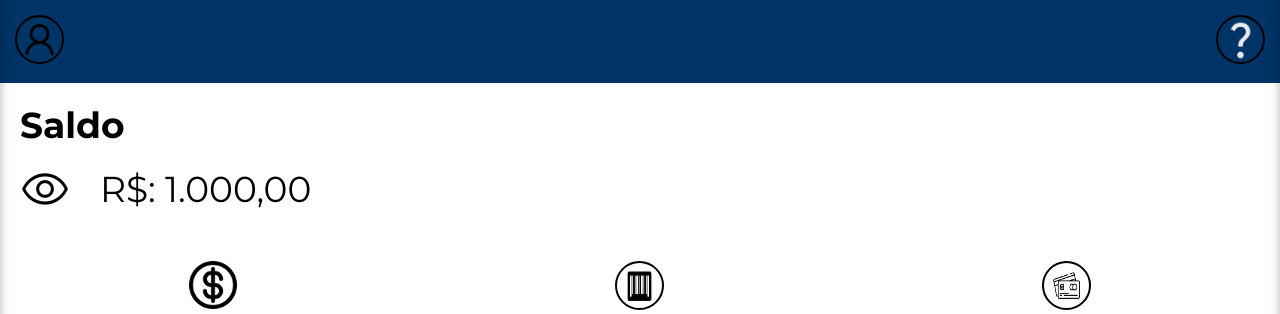
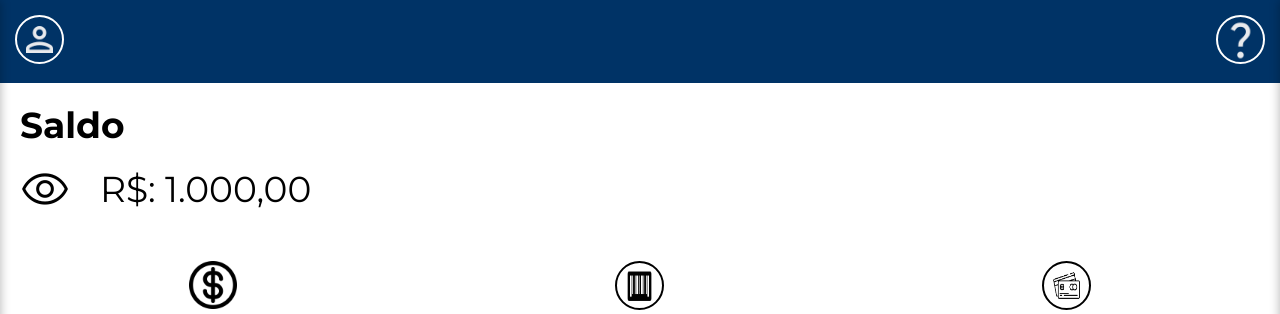
Before and after one commit to ThalesPudim/BankSystemAPP, a PHP site: page /home_page.php in a window 1280 px wide. Shown: the top 314 px of the page. Run offline with PHP 8.4, Linux system fonts and the light colour scheme; a user stored in the database is signed in; data comes from the database, SQL or seed files in the repository; data that the repository does not hold is empty.

Commit message:
Some features

```diff
--- a/Codes/Pages/home_page.php
+++ b/Codes/Pages/home_page.php
@@ -41,10 +41,10 @@ include '../DbConnection/auth.php';
     <div class="container">
         <div class="header">
             <div class="icon-container">
-                <img src="../images/Sample_User_Icon.png" alt="User" style="width: 45px; height: 45px; margin-left: 0px; border-radius: 50%; border: 2px solid black;">
+                <img src="../images/user_icon.png" alt="User" style="width: 45px; height: 45px; margin-left: 0px; border-radius: 50%; border: 2px solid white;">
             </div>
             <div class="icon-container">
-            <img src="../images/QuestionMark.png" alt="Help" style="width: 45px; height: 45px; margin-left: 0px; border-radius: 50%; border: 2px solid black;">
+            <img src="../images/QuestionMark.png" alt="Help" style="width: 45px; height: 45px; margin-left: 0px; border-radius: 50%; border: 2px solid;">
             </div>
         </div>
         <div class="balance">
```
